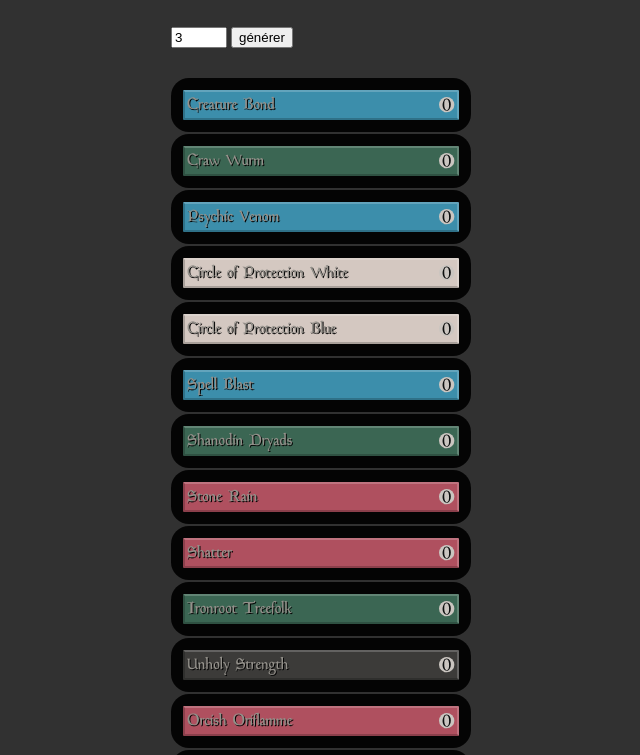
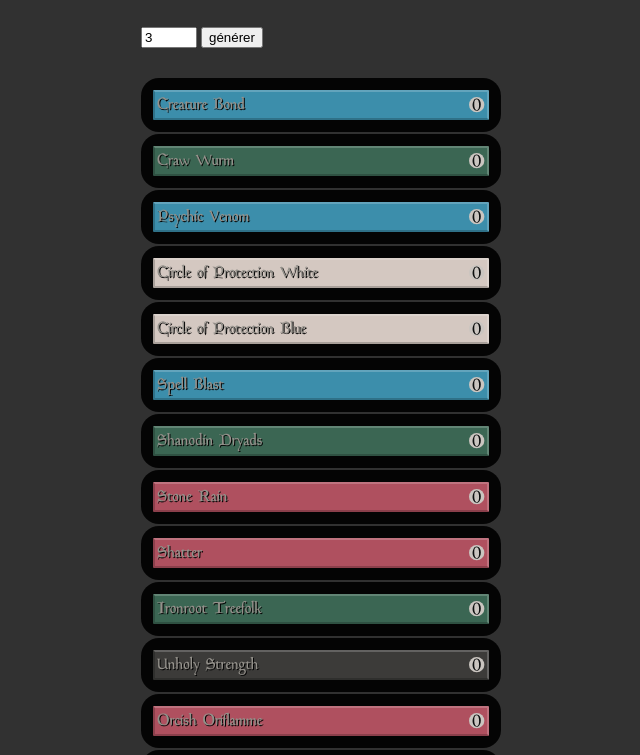
Before and after one commit to monsieurluge/mtglea-booster-generator, a plain HTML site: page index.html in a window 1280 px wide. Shown: the part 55-810 px from the top of the page, without its empty margins (319-959 px from the left). Drawn offline with Linux system fonts and the light colour scheme.

Commit message:
wider card size

```diff
--- a/styles.css
+++ b/styles.css
@@ -18,7 +18,7 @@ html {
 }
 
 article {
-    width: 300px;
+    max-width: 360px;
     margin: 0 auto;
 }
 
@@ -45,6 +45,11 @@ h1 {
     display: flex;
     flex-direction: column;
     gap: 60px;
+}
+
+.booster {
+    width: full;
+    max-width: 360px;
 }
 
 .booster ul {
```
